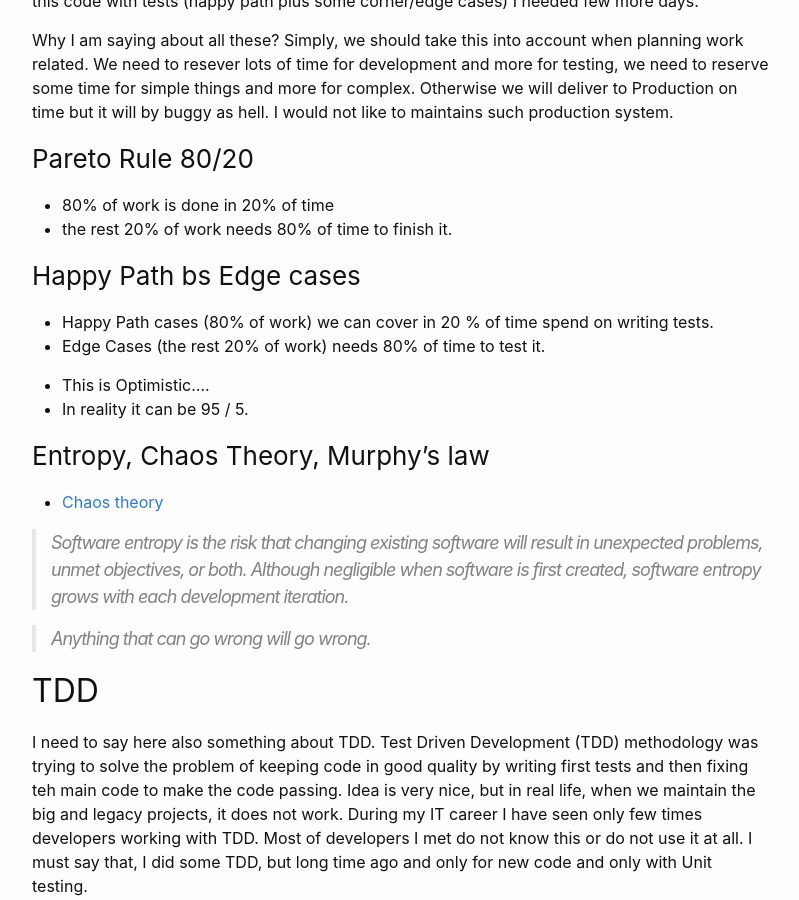
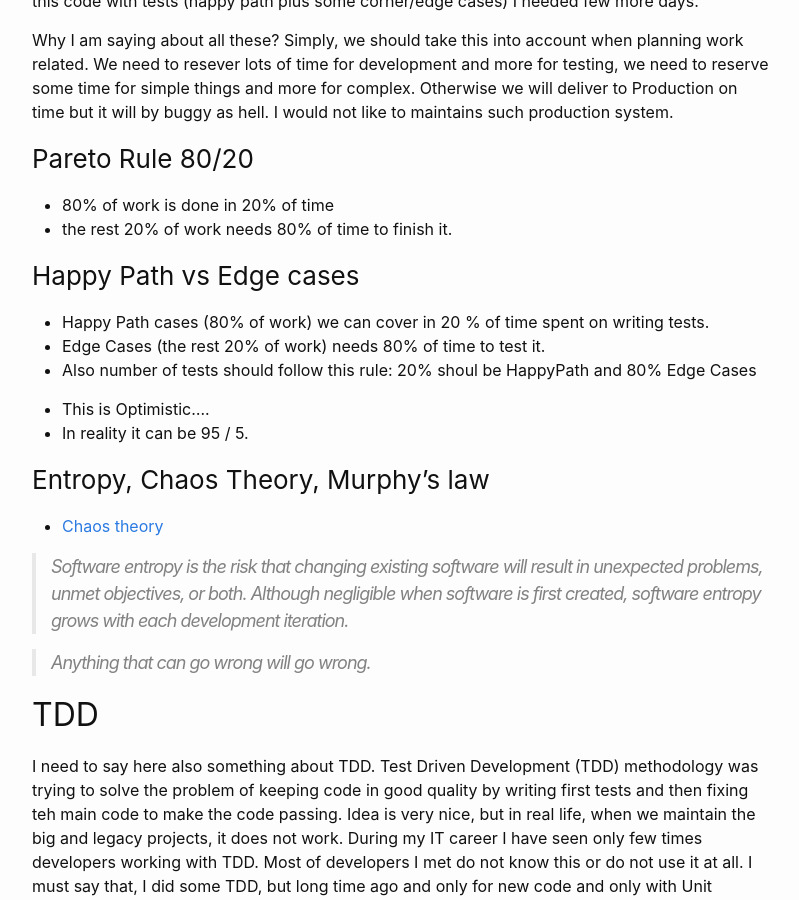
Before and after one commit to jacekkowalczyk82/jacekkowalczyk82.github.io, a Jekyll site: the page built from _posts/2024-06-26-software-quality-and-testing-essay.md, in a window 1280 px wide and 900 px high, scrolled down 2318 px. Shown: the whole window, without its empty margins (238-1037 px from the left). Built offline with Jekyll 4.4.1, drawn with Linux system fonts in a browser that asks for light colours.

Commit message:
fixed typo, fixed pareto rule

```diff
--- a/_posts/2024-06-26-software-quality-and-testing-essay.md
+++ b/_posts/2024-06-26-software-quality-and-testing-essay.md
@@ -52,10 +52,11 @@ Why I am saying about all these? Simply, we should take this into account when p
 * 80% of work is done in 20% of time
 * the rest 20% of work needs 80% of time to finish it.
 
-### Happy Path bs Edge cases
+### Happy Path vs Edge cases
 
-* Happy Path cases (80% of work) we can cover in 20 % of time spend on writing tests.
+* Happy Path cases (80% of work) we can cover in 20 % of time spent on writing tests.
 * Edge Cases  (the rest 20% of work) needs 80% of time to test it.
+* Also number of tests should follow this rule: 20% shoul be HappyPath and 80% Edge Cases
 
 * This is Optimistic....
 * In reality it can be 95 / 5.
```
